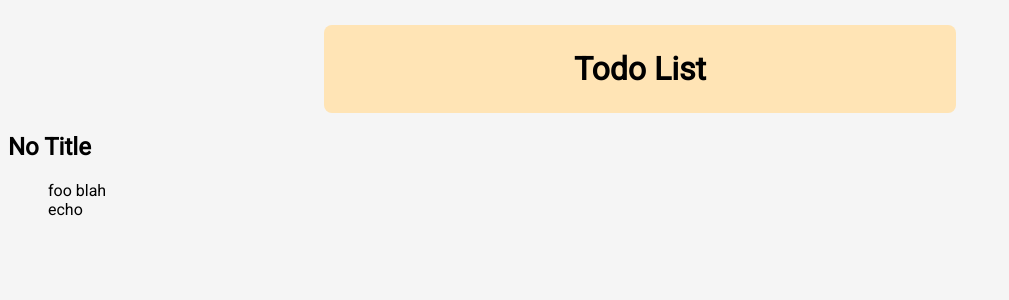
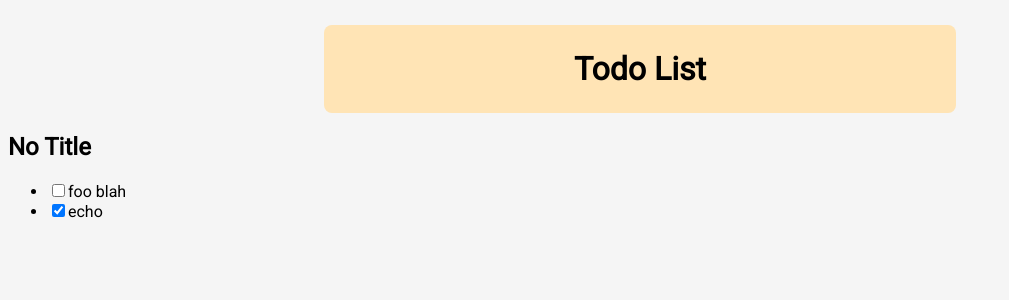
Before and after one commit to kbonnici-todo/todo-frontend, a React (Vite) app: page / in a window 1280 px wide. Shown: the top 300 px of the page, without its empty margins (0-1009 px from the left). Built offline with nearby package versions, Linux system fonts and the light colour scheme.

Commit message:
change todoitem to li and add checkbox

```diff
--- a/src/components/TodoItem/TodoItem.tsx
+++ b/src/components/TodoItem/TodoItem.tsx
@@ -1,3 +1,4 @@
+import { useState } from "react";
 import { Todo } from "../../types/common";
 
 type TodoItemProps = {
@@ -5,5 +6,17 @@ type TodoItemProps = {
 };
 
 export default function TodoItem(props: TodoItemProps) {
-  return <div>{props.item.description}</div>;
+  const [checked, setchecked] = useState(props.item.isDone);
+
+  const handleCheck = (e: React.ChangeEvent<HTMLInputElement>) => {
+    setchecked(e.target.checked);
+  };
+
+  return (
+    <li>
+      <input type="checkbox" checked={checked} onChange={handleCheck} />
+
+      {props.item.description}
+    </li>
+  );
 }
```
